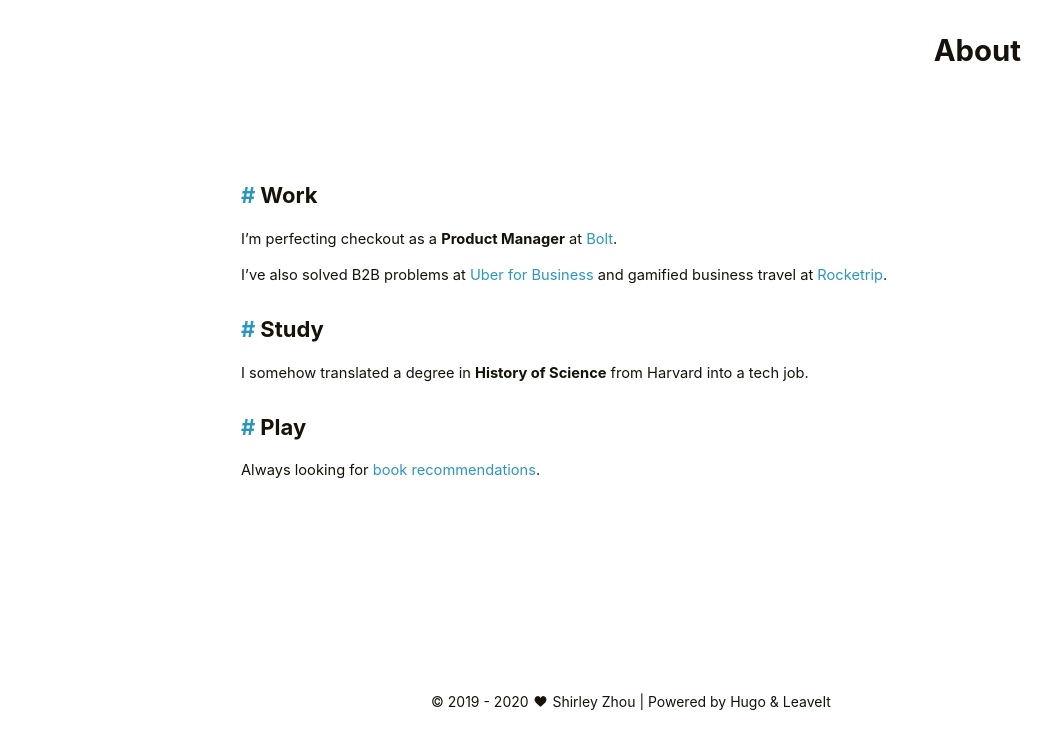
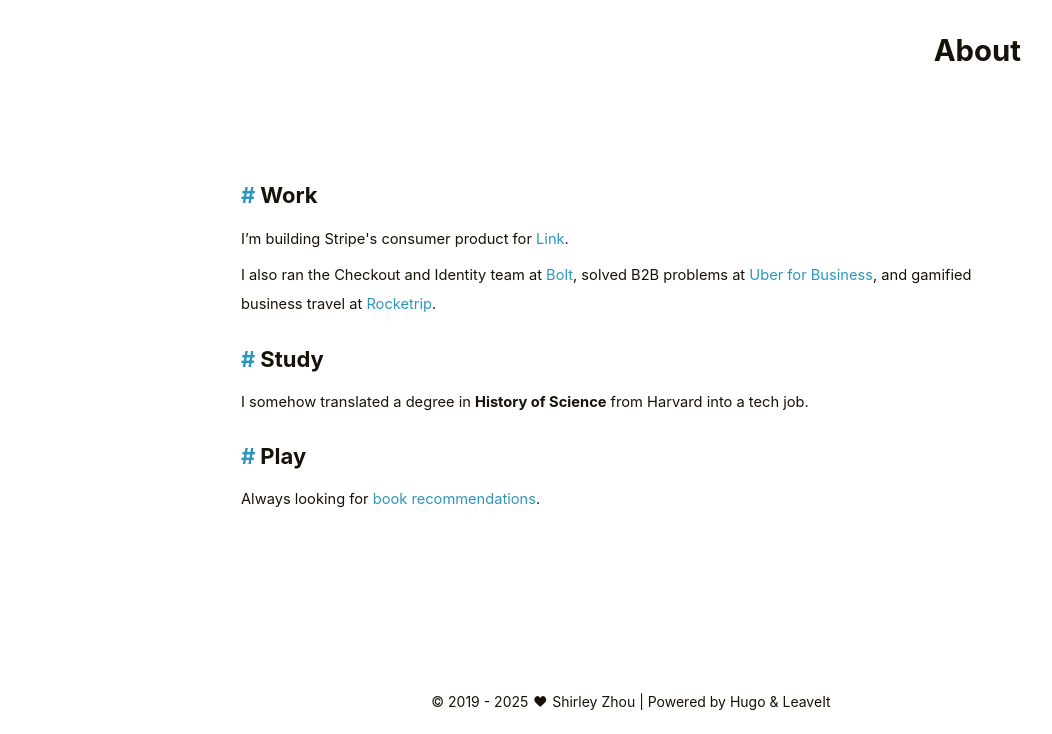
Before and after one commit to whyzhou/whyzhou.github.io, a plain HTML site: page about/index.html in a window 1280 px wide. Shown: the part 67-801 px from the top of the page, without its empty margins (9-1061 px from the left). Drawn offline with Linux system fonts and the light colour scheme; a web font is replaced by a local one.

Commit message:
changing to Stripe

```diff
--- a/about/index.html
+++ b/about/index.html
@@ -102,8 +102,8 @@
     <h2 class="post-title" style="text-align:right;padding-bottom:2em">About</h2>
     <div class="post-content">
         <h2 id="work">Work</h2>
-<p>I&rsquo;m perfecting checkout as a <strong>Product Manager</strong> at <a href="https://www.bolt.com/">Bolt</a>.</p>
-<p>I&rsquo;ve also solved B2B problems at <a href="https://www.uber.com/business/">Uber for Business</a> and gamified business travel at <a href="http://rocketrip.com">Rocketrip</a>.</p>
+<p>I&rsquo;m building Stripe's consumer product for <a href="https://link.com/">Link</a>.</p>
+<p>I also ran the Checkout and Identity team at <a href="https://www.bolt.com/">Bolt</a>, solved B2B problems at <a href="https://www.uber.com/business/">Uber for Business</a>, and gamified business travel at <a href="http://rocketrip.com">Rocketrip</a>.</p>
 <h2 id="study">Study</h2>
 <p>I somehow translated a degree in <strong>History of Science</strong> from Harvard into a tech job.</p>
 <h2 id="play">Play</h2>
@@ -118,7 +118,7 @@
     <div class="copyright">
         &copy;
 
-        <span itemprop="copyrightYear">2019 - 2020</span>
+        <span itemprop="copyrightYear">2019 - 2025</span>
 
         <span class="with-love">
     	 <i class="iconfont icon-love"></i>
```
